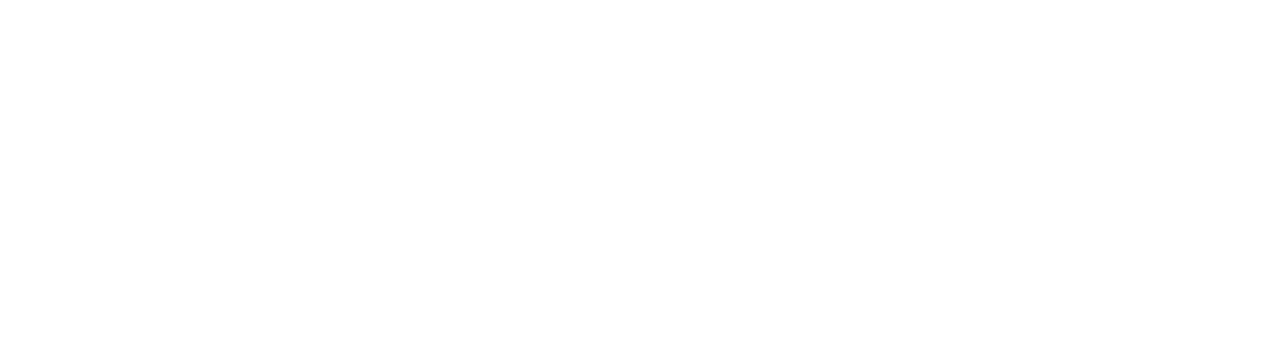
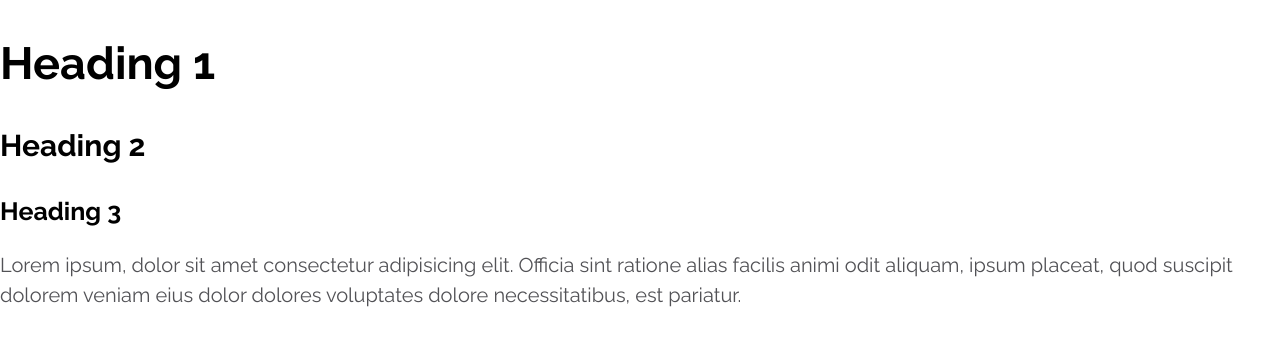
Before and after one commit to tomcrown/remita, a plain HTML site: page index.html in a window 1280 px wide. Drawn offline with Linux system fonts and the light colour scheme.

Commit message:
Define the typography

```diff
--- a/css/styles.css
+++ b/css/styles.css
@@ -5,3 +5,35 @@
     --color-headings: #000;
     --color-body: #525256;
 }
+
+html{
+    font-size: 62.5%;
+}
+
+body{
+    font-family: 'Raleway', sans-serif;
+    color: var(--color-body);
+    line-height: 1.5;
+    font-size: 2rem;
+}
+/* Typography */
+h1, h2, h3{
+    color: var(--color-headings);
+    margin-bottom: 2rem;
+}
+
+h1{
+    font-size: 4.5rem;
+}
+
+h2{
+    font-size: 3rem;
+}
+
+h3{
+    font-size: 2.5rem;
+}
+
+p{
+    margin-top: 0;
+}
--- a/index.html
+++ b/index.html
@@ -4,9 +4,25 @@
     <meta charset="UTF-8" />
     <meta http-equiv="X-UA-Compatible" content="IE=edge" />
     <meta name="viewport" content="width=device-width, initial-scale=1.0" />
+    <link rel="preconnect" href="https://fonts.googleapis.com" />
+    <link rel="preconnect" href="https://fonts.gstatic.com" crossorigin />
+    <link
+      href="https://fonts.googleapis.com/css2?family=Raleway:wght@400;700&display=swap"
+      rel="stylesheet"
+    />
     <link rel="stylesheet" href="/css/normalize.css" />
     <link rel="stylesheet" href="/css/styles.css" />
     <title>Document</title>
   </head>
-  <body></body>
+  <body>
+    <h1>Heading 1</h1>
+    <h2>Heading 2</h2>
+    <h3>Heading 3</h3>
+    <p>
+      Lorem ipsum, dolor sit amet consectetur adipisicing elit. Officia sint
+      ratione alias facilis animi odit aliquam, ipsum placeat, quod suscipit
+      dolorem veniam eius dolor dolores voluptates dolore necessitatibus, est
+      pariatur.
+    </p>
+  </body>
 </html>
```
